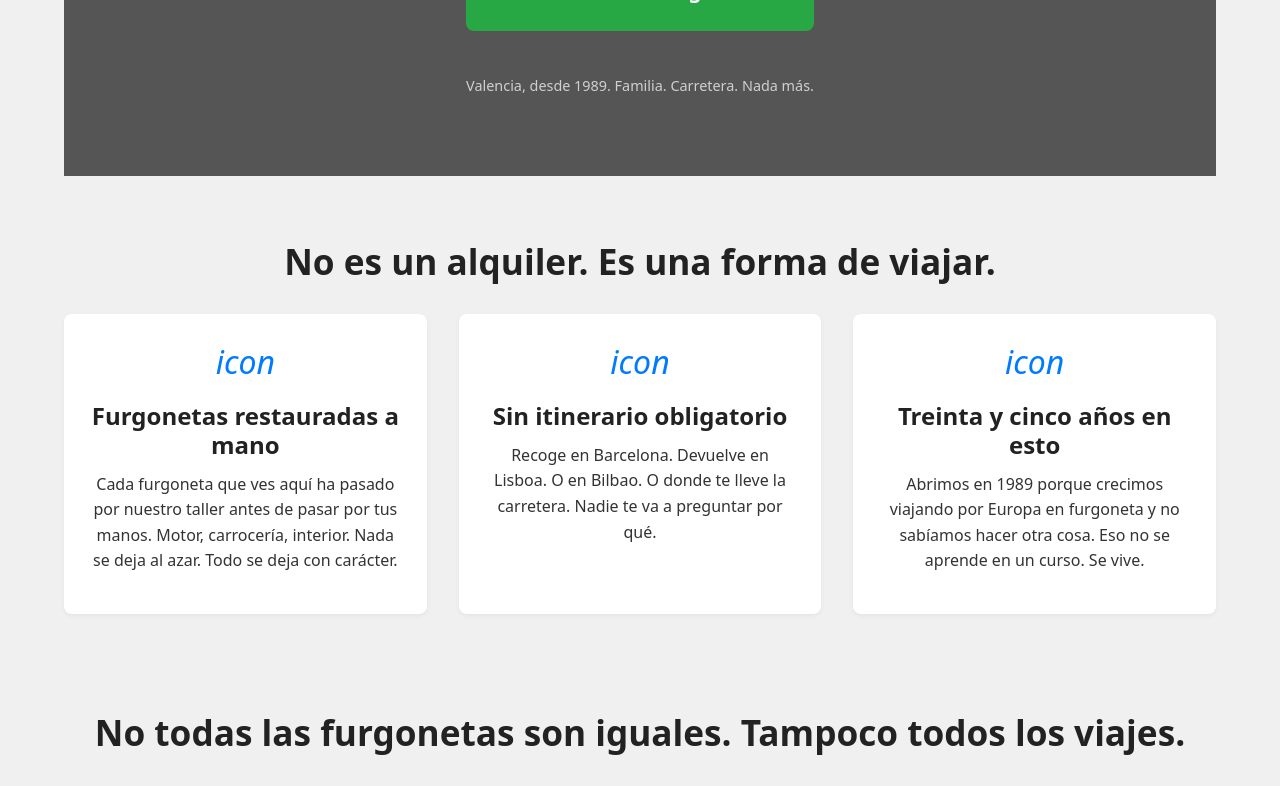
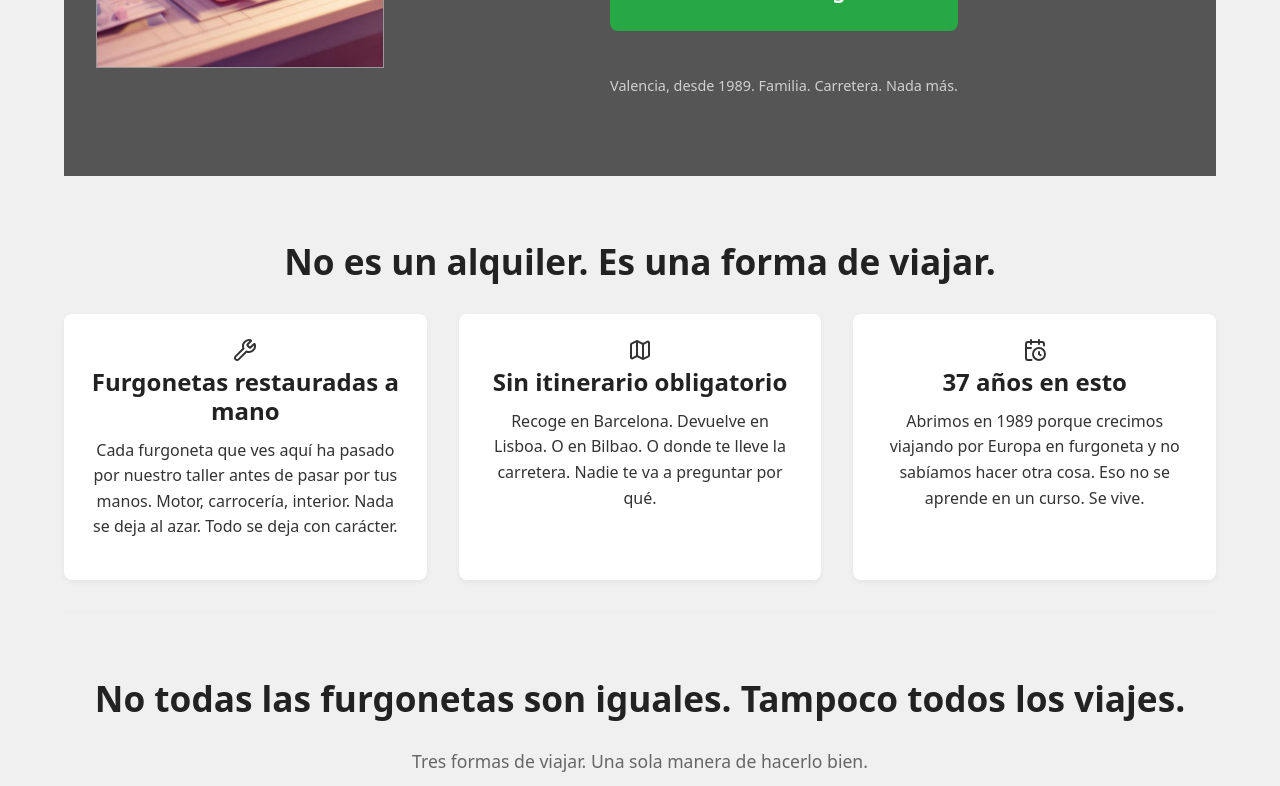
Before and after one commit to candytale55/vantastic, a React (Vite) app: page /home in a window 1280 px wide. Shown: the part 488-1274 px from the top of the page. Built offline with nearby package versions, Linux system fonts and the light colour scheme; what miragejs would draw is missing.

Commit message:
feat: update HomeHero and HomePromoThreeReasons to use placeholder image and icons, respectively, and implement yearsInBusiness calculation

```diff
--- a/src/pages/sections/HomeHero.jsx
+++ b/src/pages/sections/HomeHero.jsx
@@ -12,12 +12,7 @@ export default function HomeHero() {
     return (
         <section className="home-hero-section">
 
-            <div className="hero-background-video">
-                {/* //TODO: Video or no Video? */}
-                {/*                 <video autoplay muted loop playsinline class="video-element">
-                    <source src="/path/to/your/vanlife-video.mp4" type="video/mp4" />
-                    Your browser does not support the video tag.
-                </video> */}
+            <div className="hero-background-image">
                 <img className="placeholder-image" src={placeholder_image} alt="placeholder image" />
             </div>
 
--- a/src/pages/sections/HomePromoThreeReasons.jsx
+++ b/src/pages/sections/HomePromoThreeReasons.jsx
@@ -1,24 +1,30 @@
-import React from 'react'
+import { Wrench, Map, CalendarClock } from 'lucide-react'
+import { getYearsSince } from '../../utils/dateUtils.js'
 
 export default function HomePromoThreeReasons() {
+
+    /* //TODO: Move to a file that manage the bussiness data? */
+    const startYear = 1989;
+    const yearsInBusiness = getYearsSince(startYear);
+
     return (
         <section className="home-three-ideas-section" id="three-ideas">
             <h2>No es un alquiler. Es una forma de viajar.</h2>
 
-            <div class="ideas-container">
-                <div class="idea-block">
-                    <i class="icon-restored">icon</i>
+            <div className="ideas-container">
+                <div className="idea-block">
+                    <Wrench className="icon" />
                     <h3>Furgonetas restauradas a mano</h3>
                     <p>Cada furgoneta que ves aquí ha pasado por nuestro taller antes de pasar por tus manos. Motor, carrocería, interior. Nada se deja al azar. Todo se deja con carácter.</p>
                 </div>
-                <div class="idea-block">
-                    <i class="icon-flexible-route">icon</i>
+                <div className="idea-block">
+                    <Map className="icon" />
                     <h3>Sin itinerario obligatorio</h3>
                     <p>Recoge en Barcelona. Devuelve en Lisboa. O en Bilbao. O donde te lleve la carretera. Nadie te va a preguntar por qué.</p>
                 </div>
-                <div class="idea-block">
-                    <i class="icon-since-1989">icon</i>
-                    <h3>Treinta y cinco años en esto</h3>
+                <div className="idea-block">
+                    <CalendarClock className="icon"/>
+                    <h3>{yearsInBusiness} años en esto</h3>
                     <p>Abrimos en 1989 porque crecimos viajando por Europa en furgoneta y no sabíamos hacer otra cosa. Eso no se aprende en un curso. Se vive.</p>
                 </div>
             </div>
```
